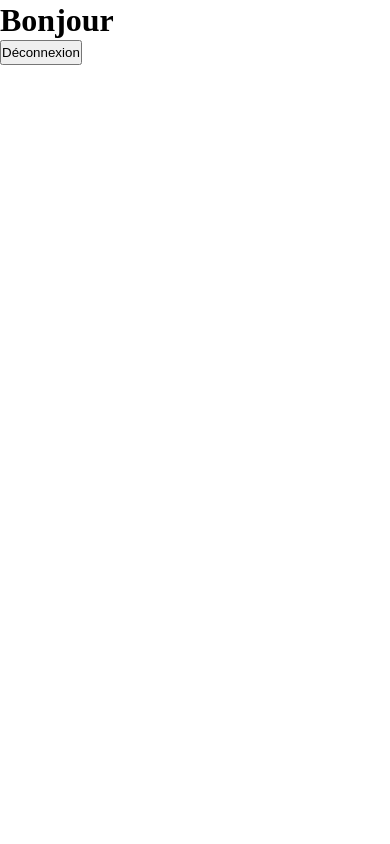
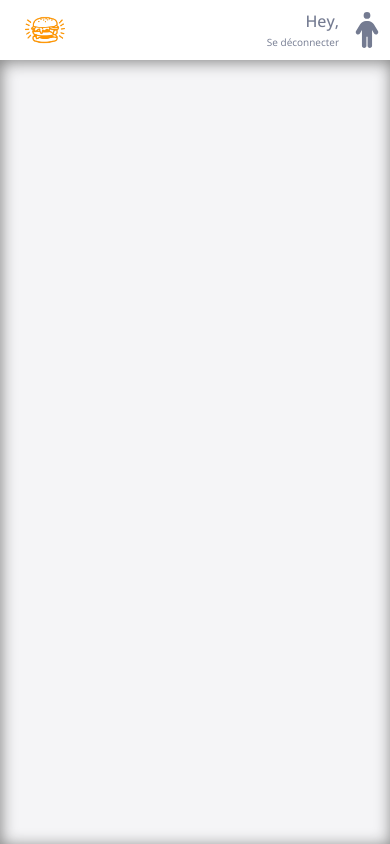
Before and after one commit to wonepo/crazee-burger, a React (Vite) app: page /order in a window 390 px wide. Built offline with nearby package versions, Linux system fonts and the light colour scheme.

Commit message:
✨ F04 : ORDER > Create base layout with responsive

```diff
--- a/src/pages/order/OrderPage.tsx
+++ b/src/pages/order/OrderPage.tsx
@@ -1,17 +1,122 @@
-import { useNavigate, useParams } from "react-router-dom";
+import { useParams } from "react-router-dom";
+import styled from "styled-components";
+import Logo from "../../components/Logo";
+import { FaPerson } from "react-icons/fa6";
+import RigthHeader from "./RigthHeader";
 
 export default function OrderPage() {
   const { username } = useParams();
-  const navigate = useNavigate();
 
+  /*const navigate = useNavigate();
   const handleClick = () => {
-    navigate("/");
-  };
+    navigate("/order");
+  };*/
 
   return (
-    <div>
-      <h1>Bonjour {username}</h1>
-      <button onClick={handleClick}>Déconnexion</button>
-    </div>
+    <OrderPageStyled>
+      <header>
+        <a href={location.pathname}>
+          <Logo />
+        </a>
+        <RigthHeader icon={<FaPerson />} username={username} />
+      </header>
+      <main></main>
+    </OrderPageStyled>
   );
 }
+
+const OrderPageStyled = styled.div`
+  background-color: ${(props) => props.theme.colors.primary_burger};
+  width: 100vw;
+  height: 100vh;
+  display: flex;
+  flex-direction: column;
+  justify-content: center;
+  align-items: center;
+
+  & > header {
+    display: flex;
+    flex-direction: row;
+    justify-content: space-between;
+    align-items: center;
+    width: 100%;
+
+    padding: 0px 5px 0px 5px;
+
+    background-color: ${(props) => props.theme.colors.white};
+
+    a:active,
+    a:visited,
+    a:hover,
+    a:link {
+      color: none;
+      text-decoration: none;
+    }
+
+    & > a {
+      cursor: pointer;
+      & > div {
+        scale: 0.5;
+
+        :nth-child(1) {
+          display: none;
+        }
+        :nth-child(3) {
+          display: none;
+        }
+      }
+    }
+  }
+
+  & > main {
+    background-color: ${(props) => props.theme.colors.background_white};
+    box-shadow: inset 1px 2px 1em gray;
+    height: 100%;
+    width: 100%;
+  }
+
+  @media (min-width: ${(props) => props.theme.breakpoint.sm}) {
+    & > header {
+      padding: 0px 10px 0px 10px;
+      border-radius: 15px 15px 0px 0px;
+
+      & > a > div {
+        scale: 1;
+        :nth-child(1) {
+          display: block;
+        }
+        :nth-child(3) {
+          display: block;
+        }
+      }
+    }
+
+    & > main {
+      border-radius: 0px 0px 15px 15px;
+    }
+  }
+
+  @media (min-width: ${(props) => props.theme.breakpoint.lg}) {
+    padding: 24px 0px;
+
+    & > header,
+    & > main {
+      width: 1400px;
+    }
+
+    & > header {
+      height: 100px;
+      padding: 0px 70px 0px 20px;
+    }
+
+    & > main {
+      height: 835px;
+    }
+  }
+
+  @media (min-width: ${(props) => props.theme.breakpoint.xl}) {
+    & > main {
+      height: 910px;
+    }
+  }
+`;
--- /dev/null
+++ b/src/pages/order/RigthHeader.tsx
@@ -0,0 +1,66 @@
+import { Link } from "react-router-dom";
+import styled from "styled-components";
+
+type RigthHeaderProps = React.ComponentProps<"div"> & {
+  username?: string;
+  icon?: JSX.Element;
+};
+
+export default function RigthHeader(props: RigthHeaderProps) {
+  return (
+    <RigthHeaderStyled>
+      <div>
+        <p>
+          Hey, <span>{props.username}</span>
+        </p>
+        <Link to={"/"}>Se déconnecter</Link>
+      </div>
+      {props.icon}
+    </RigthHeaderStyled>
+  );
+}
+
+const RigthHeaderStyled = styled.div`
+  height: 44px;
+  padding: 4px 0px;
+  color: ${(props) => props.theme.colors.greyBlue};
+
+  display: flex;
+  flex-direction: row;
+  justify-content: center;
+  align-items: center;
+  gap: 10px;
+
+  svg {
+    height: 36px;
+    width: 36px;
+  }
+
+  & > div {
+    font-family: "Open Sans";
+
+    display: flex;
+    flex-direction: column;
+    justify-content: center;
+    align-items: center;
+
+    & > p {
+      font-size: 16px;
+      line-height: 22px;
+      text-align: right;
+      min-width: 100%;
+      font-weight: 500;
+
+      span {
+        color: ${(props) => props.theme.colors.primary_burger};
+        font-weight: 700;
+      }
+    }
+
+    & > a {
+      display: block;
+      font-size: 10px;
+      color: ${(props) => props.theme.colors.greyBlue};
+    }
+  }
+`;
--- a/src/styles/main.styled.ts
+++ b/src/styles/main.styled.ts
@@ -1,6 +1,7 @@
 import { createGlobalStyle } from "styled-components";
 
 import OpenSans from "./../assets/fonts/OpenSans-Medium.ttf";
+import OpenSansVariable from "./../assets/fonts/OpenSans-VariableFont.ttf"
 import AmaticBold from "./../assets/fonts/AmaticSC-Bold.ttf";
 import AmaticRegular from "./../assets/fonts/AmaticSC-Regular.ttf";
 
@@ -41,13 +42,20 @@ const GlobalStyles = createGlobalStyle`
 }
 
 @font-face {
-    font-family: 'Open Sans';
+    font-family: 'Open Sans2';
     font-optical-sizing: auto;
     src: url(${OpenSans});
     font-weight: 500;
     font-style: normal;
     font-variation-settings: "wdth" 100;
 }
+
+@font-face {
+    font-family: 'Open Sans';
+    font-optical-sizing: auto;
+    src: url(${OpenSansVariable});
+}
+
 `;
 
 export default GlobalStyles;
--- a/src/styles/theme.styled.ts
+++ b/src/styles/theme.styled.ts
@@ -68,8 +68,8 @@ const breakpoint = {
   xs: "360px",
   sm: "600px",
   md: "960px",
-  lg: "1280px",
-  xl: "1920px",
+  lg: "1520px",
+  xl: "1900px",
 }
 
 export type ThemeType = typeof theme;
```
Also changed, not shown: src/assets/fonts/OpenSans-VariableFont.ttf (added).
